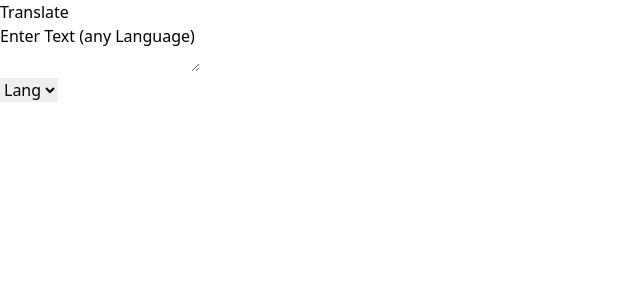
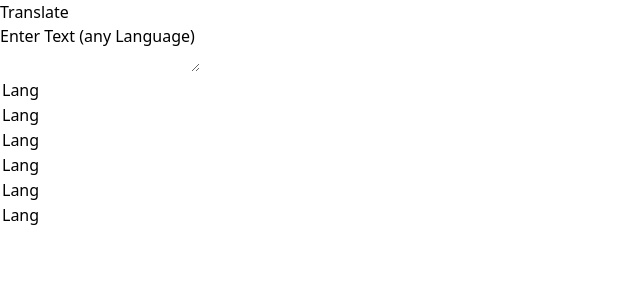
Before and after one commit to RrLSn/translatorApp, a React (Vite) app: page / in a window 1280 px wide. Shown: the top 300 px of the page, without its empty margins (0-640 px from the left). Built offline with nearby package versions, Linux system fonts and the light colour scheme.

Commit message:
Translator App

```diff
--- a/src/components/Translator.jsx
+++ b/src/components/Translator.jsx
@@ -16,14 +16,14 @@ const Translator = () => {
                 </form>
             </div>
             <div className="outputTextContainer">
-                <select name="" id="">
+                {/* <select name="" id=""> */}
                     <option value="">Lang</option>
                     <option value="">Lang</option>
                     <option value="">Lang</option>
                     <option value="">Lang</option>
                     <option value="">Lang</option>
                     <option value="">Lang</option>
-                </select>
+                {/* </select> */}
                 <p></p>
             </div>
         </main>
```
